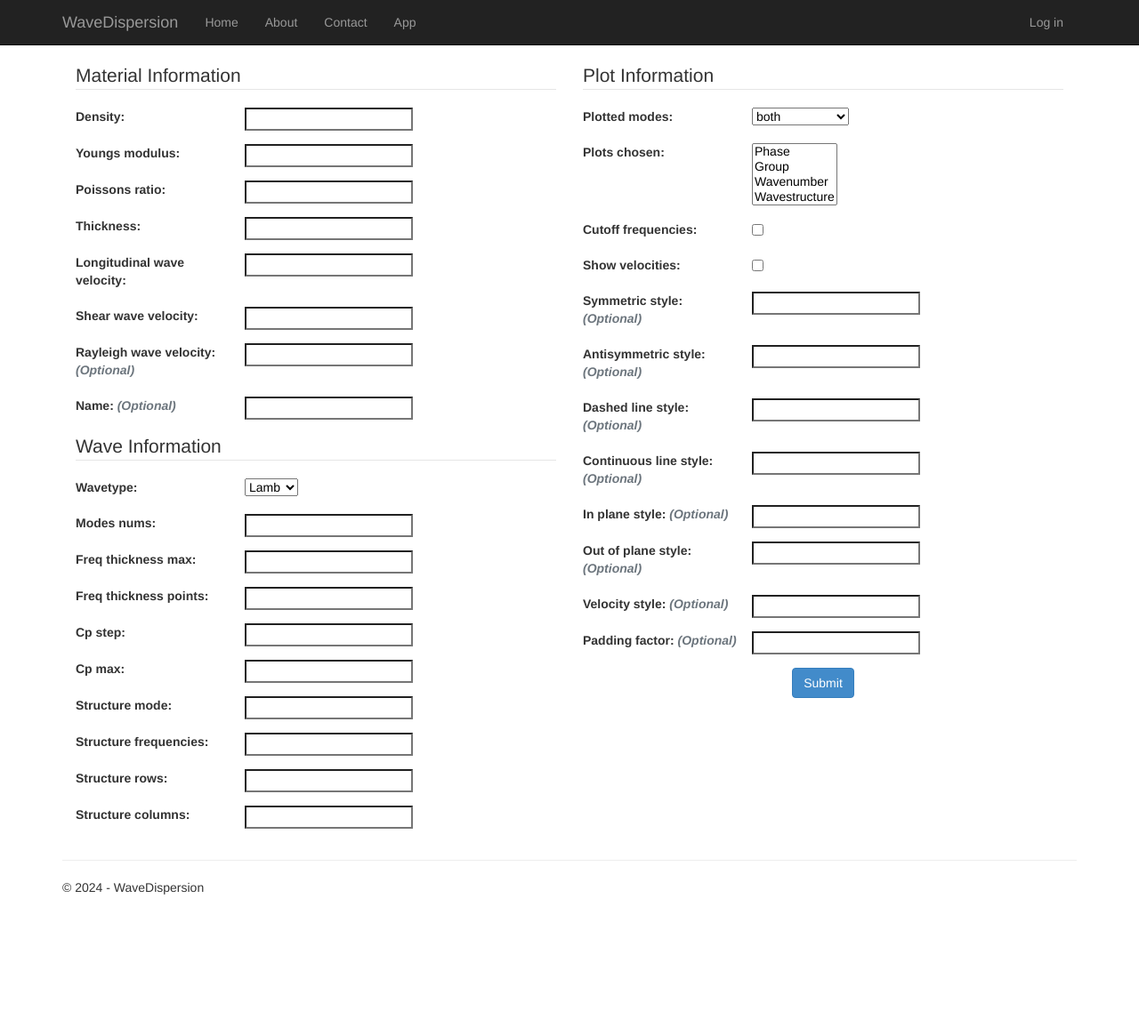
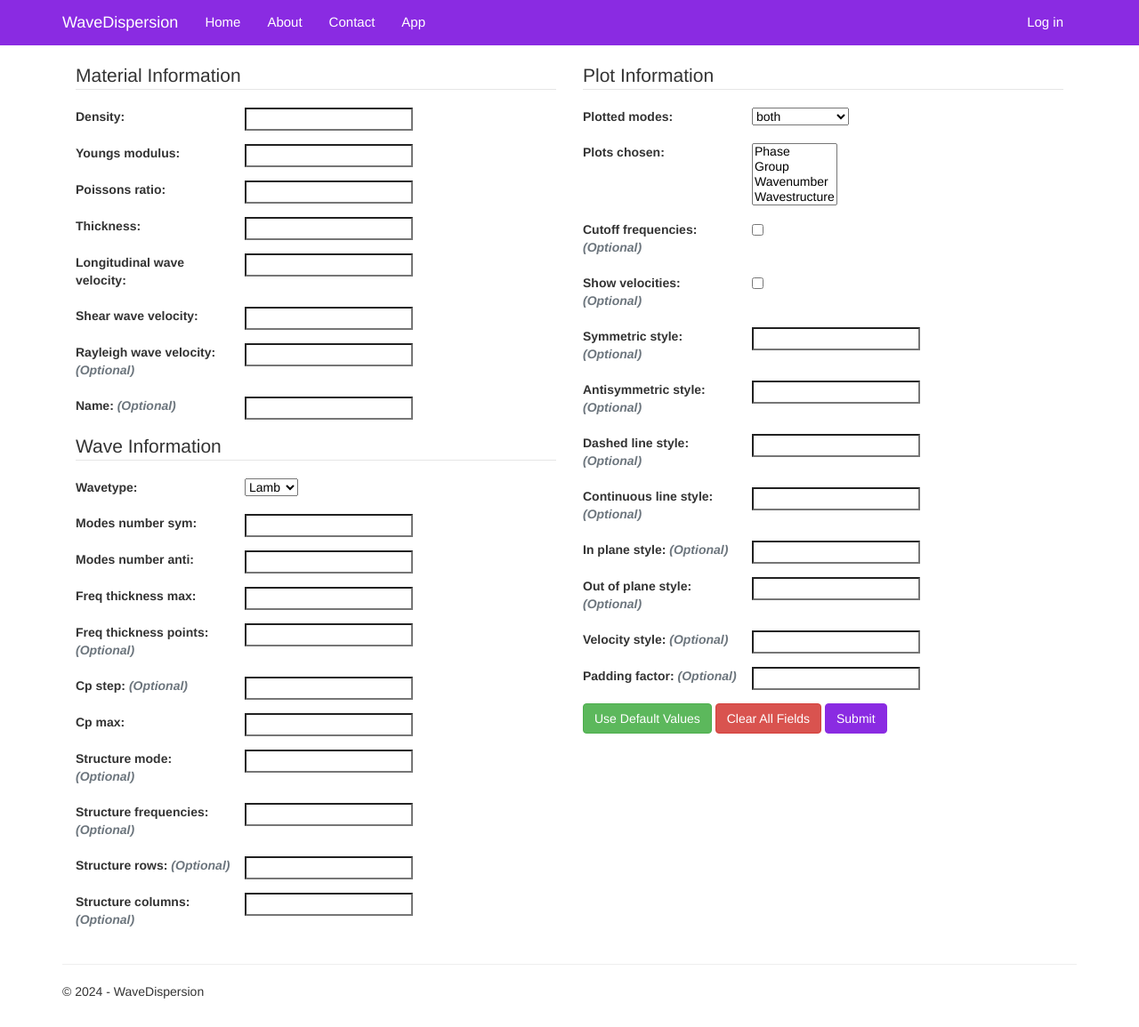
Before and after one commit to Spectyte5/MasterThesis, a Django app: page /app/ in a window 1280 px wide. Shown: the whole page at 89% size. Before the commit the page ends 1006 px from the top, so only its background shows below. Run offline with Django 3.2, Linux system fonts and the light colour scheme; some libraries are stand-ins or nearby versions.

Commit message:
Add a lot of options to the website code

```diff
--- a/MasterThesis/MasterThesis/settings.py
+++ b/MasterThesis/MasterThesis/settings.py
@@ -111,3 +111,7 @@ USE_TZ = True
 # https://docs.djangoproject.com/en/2.1/howto/static-files/
 STATIC_URL = '/static/'
 STATIC_ROOT = posixpath.join(*(BASE_DIR.split(os.path.sep) + ['static']))
+
+# Media files
+MEDIA_URL = '/media/'
+MEDIA_ROOT = os.path.join(BASE_DIR, 'media')
--- a/MasterThesis/MasterThesis/urls.py
+++ b/MasterThesis/MasterThesis/urls.py
@@ -6,6 +6,8 @@ from datetime import datetime
 from django.urls import path
 from django.contrib import admin
 from django.contrib.auth.views import LoginView, LogoutView
+from django.conf import settings
+from django.conf.urls.static import static
 from app import forms, views
 
 
@@ -28,4 +30,4 @@ urlpatterns = [
     path('logout/', LogoutView.as_view(next_page='/'), name='logout'),
     path('admin/', admin.site.urls),
     path('app/', views.app, name='app'),
-]
+] + static(settings.MEDIA_URL, document_root=settings.MEDIA_ROOT)
--- a/MasterThesis/app/forms.py
+++ b/MasterThesis/app/forms.py
@@ -1,13 +1,14 @@
 """
 Definition of forms.
 """
-
+import sys, os, shutil, ast
 from django import forms
 from django.contrib.auth.forms import AuthenticationForm
 from django.utils.translation import ugettext_lazy as _
+from django.conf import settings
 # temporary
-import sys
 sys.path.append("../../WaveDispersion")
+# temporary
 from Material import Material
 from Plot import Plot
 from Wave import Lambwave, Shearwave
@@ -42,40 +43,53 @@ PLOTTYPE_CHOICES =(
 )
 
 class MaterialForm(forms.Form):
-    density = forms.FloatField()
-    youngs_modulus = forms.FloatField()
-    poissons_ratio = forms.FloatField()
-    thickness = forms.FloatField()
-    longitudinal_wave_velocity = forms.FloatField()
-    shear_wave_velocity = forms.FloatField()
-    rayleigh_wave_velocity = forms.FloatField(required=False)
-    name = forms.CharField(max_length=50, required=False)
+    density = forms.FloatField(initial=2700)
+    youngs_modulus = forms.FloatField(initial=68.9e9)
+    poissons_ratio = forms.FloatField(initial=0.33)
+    thickness = forms.FloatField(initial=1e-2)
+    longitudinal_wave_velocity = forms.FloatField(initial=6130)
+    shear_wave_velocity = forms.FloatField(initial=3130)
+    rayleigh_wave_velocity = forms.FloatField(initial=2881.6, required=False)
+    name = forms.CharField(max_length=50, initial='Aluminum', required=False)
 
 class WaveForm(forms.Form):
-    wavetype = forms.ChoiceField(choices=WAVETYPE_CHOICES)
-    modes_nums = forms.CharField(max_length=50)
-    freq_thickness_max = forms.IntegerField()
-    freq_thickness_points = forms.IntegerField()
-    cp_step = forms.IntegerField()
-    cp_max = forms.IntegerField()
-    structure_mode = forms.CharField(max_length=3, min_length=3)
-    structure_frequencies = forms.CharField(max_length=50)
-    structure_rows = forms.IntegerField()
-    structure_columns = forms.IntegerField()
+    wavetype = forms.ChoiceField(choices=WAVETYPE_CHOICES, initial=1)
+    modes_number_sym = forms.IntegerField(initial=5)
+    modes_number_anti = forms.IntegerField(initial=5)
+    freq_thickness_max = forms.IntegerField(initial=10000)
+    freq_thickness_points = forms.IntegerField(initial=100, required=False)
+    cp_step = forms.IntegerField(initial=100, required=False)
+    cp_max = forms.IntegerField(initial=12000)
+    structure_mode = forms.CharField(initial='S_0', max_length=3, min_length=3, required=False)
+    structure_frequencies = forms.CharField(initial=[500, 1000, 1500, 2000, 2500, 3000], max_length=50, required=False)
+    structure_rows = forms.IntegerField(initial=3, required=False)
+    structure_columns = forms.IntegerField(initial=2, required=False)
 
 class PlotForm(forms.Form):
-    plotted_modes = forms.ChoiceField(choices=MODETYPE_CHOICES)
-    plots_chosen = forms.MultipleChoiceField(choices=PLOTTYPE_CHOICES)
-    cutoff_frequencies = forms.BooleanField()
-    show_velocities = forms.BooleanField()
-    symmetric_style = forms.CharField(max_length=150, required=False)
-    antisymmetric_style = forms.CharField(max_length=150, required=False)
-    dashed_line_style = forms.CharField(max_length=150, required=False)
-    continuous_line_style = forms.CharField(max_length=150, required=False)
-    in_plane_style = forms.CharField(max_length=150, required=False)
-    out_of_plane_style = forms.CharField(max_length=150, required=False)
-    velocity_style = forms.CharField(max_length=150, required=False)
-    padding_factor = forms.CharField(max_length=150, required=False)
+    plotted_modes = forms.ChoiceField(choices=MODETYPE_CHOICES, initial=1)
+    plots_chosen = forms.MultipleChoiceField(choices=PLOTTYPE_CHOICES, initial=1)
+    cutoff_frequencies = forms.BooleanField(required=False)
+    show_velocities = forms.BooleanField(required=False)
+    symmetric_style = forms.CharField(max_length=150, required=False, initial="{'color': 'green', 'linestyle': '-'}")
+    antisymmetric_style = forms.CharField(max_length=150, required=False, initial="{'color': 'purple', 'linestyle': '--'}")
+    dashed_line_style = forms.CharField(max_length=150, required=False, initial="{'color': 'black', 'linestyle': '--', 'linewidth': 0.5}")
+    continuous_line_style = forms.CharField(max_length=150, required=False, initial="{'color': 'black', 'linestyle': '-', 'linewidth': 0.75}")
+    in_plane_style = forms.CharField(max_length=150, required=False, initial="{'color': 'green', 'linestyle': '-', 'label': 'In plane'}")
+    out_of_plane_style = forms.CharField(max_length=150, required=False, initial="{'color': 'purple', 'linestyle': '--', 'label': 'Out of plane'}")
+    velocity_style = forms.CharField(max_length=150, required=False, initial="{'color': 'black', 'va': 'center'}")
+    padding_factor = forms.CharField(max_length=150, required=False, initial="{'x' : 1.00, 'y' : 1.05}")
+
+def clear_media_directory():
+    media_root = settings.MEDIA_ROOT
+    try:
+        shutil.rmtree(media_root)
+        print(f"Media directory '{media_root}' cleared successfully.")
+        os.makedirs(media_root)
+    except FileNotFoundError:
+        print(f"Media directory '{media_root}' not found.")
+    except Exception as e:
+        print(f"Error occurred while clearing media directory: {e}")
+
 
 def get_input_from_form(form):
     # load Material data from input
@@ -85,31 +99,51 @@ def get_input_from_form(form):
     thickness = form[0].cleaned_data["thickness"]
     velocities = (form[0].cleaned_data["longitudinal_wave_velocity"], form[0].cleaned_data["shear_wave_velocity"], form[0].cleaned_data["rayleigh_wave_velocity"])
     name = form[0].cleaned_data["name"]
-    material = Material(density, youngs_modulus, poissons_ratio, thickness, velocities, name)
+    material = Material(density, youngs_modulus, poissons_ratio, thickness, *velocities, name)
 
     # load Wave data from input
     wavetype = dict(WAVETYPE_CHOICES).get(form[1].cleaned_data["wavetype"])
-    cp_freq_params = (form[1].cleaned_data["modes_nums"], form[1].cleaned_data["freq_thickness_max"], \
-                     form[1].cleaned_data["freq_thickness_points"], form[1].cleaned_data["cp_step"], form[1].cleaned_data["cp_max"])
-    structure_mode  = form[1].cleaned_data["increasing_mode"]
+    modes_num = (form[1].cleaned_data["modes_number_sym"], form[1].cleaned_data["modes_number_anti"])
+    cp_freq_params = (form[1].cleaned_data["freq_thickness_max"],form[1].cleaned_data["freq_thickness_points"], \
+                      form[1].cleaned_data["cp_step"], form[1].cleaned_data["cp_max"])
+    structure_mode  = form[1].cleaned_data["structure_mode"]
     structure_frequencies  = eval(form[1].cleaned_data["structure_frequencies"])
     structure_rows = form[1].cleaned_data["structure_rows"]
     structure_columns = form[1].cleaned_data["structure_columns"]
     if wavetype == "Lamb":
-        wave = Lambwave(material, cp_freq_params, structure_mode, structure_frequencies, structure_rows, structure_columns)
+        wave = Lambwave(material, modes_num, *cp_freq_params, structure_mode, structure_frequencies, structure_rows, structure_columns)
     else:
-        wave = Shearwave(material, cp_freq_params, structure_mode, structure_frequencies, structure_rows, structure_columns)
+        wave = Shearwave(material, modes_num, *cp_freq_params, structure_mode, structure_frequencies, structure_rows, structure_columns)
 
     # load Plot data from input
-    plotted_modes = dict(MODETYPE_CHOICES).get(form.cleaned_data["plotted_modes"])
+    plotted_modes = dict(MODETYPE_CHOICES).get(form[2].cleaned_data["plotted_modes"])
     plots_chosen = form[2].cleaned_data["plots_chosen"]
-    kwargs = (form[2].cleaned_data["cutoff_frequencies"], form[2].cleaned_data["show_velocities"], form[2].cleaned_data["symmetric_style"], \
-              form[2].cleaned_data["antisymmetric_style"], form[2].cleaned_data["dashed_line_style"], form[2].cleaned_data["continuous_line_style"], \
-              form[2].cleaned_data["in_plane_style"], form[2].cleaned_data["out_of_plane_style"], form[2].cleaned_data["velocity_style"], \
-              form[2].cleaned_data["padding_factor"])
-    plotter = Plot(wave, plotted_modes, kwargs)
+
+    # Create a dictionary of kwargs excluding empty values
+    kwargs = {
+    field: ast.literal_eval(form[2].cleaned_data[field])
+    for field in (
+        "symmetric_style","antisymmetric_style", "dashed_line_style",
+        "continuous_line_style","in_plane_style", "out_of_plane_style",
+        "velocity_style", "padding_factor" )
+    if form[2].cleaned_data[field] and form[2].cleaned_data[field] != 'None'
+    }
+
+    # Setup plotter with no gui backend
+    clear_media_directory()
+    plotter = Plot(wave, plotted_modes, path=settings.MEDIA_ROOT, **kwargs)
+    plotter.switch_backend()
+
     for choice in plots_chosen:
         plot = dict(PLOTTYPE_CHOICES).get(choice)
         plotter.add_plot(plot)
+
+    # Save plots and txt
+    plot_files = plotter.save_plots()
+    plotter.close_all_plots()
+    txt_file = plotter.save_txt_results()
+    plots = [os.path.join(settings.MEDIA_URL, plot) for plot in plot_files ]
+    txt = os.path.join(settings.MEDIA_URL, os.path.basename(txt_file))
+
     # Return created objects
-    return plotter
+    return plots, txt
--- /dev/null
+++ b/MasterThesis/app/static/app/content/main.css
@@ -0,0 +1,75 @@
+.jumbotron {
+    background-color: #000000;
+    color: #ffffff;
+    padding-top: 50px;
+}
+
+.jumbotron .btn-primary {
+    background-color: #8a2be2;
+    border-color: #8a2be2;
+}
+
+.jumbotron .btn-primary:hover {
+    background-color: #7b1fa2;
+    border-color: #7b1fa2;
+}
+
+.row .btn-default {
+    background-color: #ffffff;
+    color: #000000;
+    border-color: #ffffff;
+}
+
+.row .btn-default:hover {
+    background-color: #f0f0f0;
+    color: #000000;
+    border-color: #f0f0f0;
+}
+
+.navbar {
+    background-color: #8a2be2;
+    border-color: #8a2be2;
+}
+
+.navbar-nav li a {
+    color: #ffffff !important;
+    font-size: 15px;
+}
+
+.navbar-brand {
+    color: #ffffff !important;
+    font-size: 18px;
+}
+
+.navbar-nav li a:hover {
+    color: #cccccc !important;
+}
+
+.navbar-toggle .icon-bar {
+    background-color: #ffffff;
+}
+
+.btn-custom {
+    background-color: #8a2be2;
+    border-color: #8a2be2;
+    color: #ffffff;
+}
+
+.btn-custom:hover {
+    background-color: #7b1fa2;
+    border-color: #7b1fa2;
+    color: #ffffff;
+}
+
+a {
+    color: #8a2be2;
+}
+
+a:hover {
+    color: #d1c4e9;
+}
+
+.button-container {
+    display: flex;
+    justify-content: center;
+}
--- a/MasterThesis/app/templates/app/app.html
+++ b/MasterThesis/app/templates/app/app.html
@@ -7,12 +7,12 @@
         <style>
             /* Custom CSS to reduce padding between label and field */
             .custom-label {
-                padding-right: 1px; /* Adjust this value as needed */
+                padding-right: 1px;
             }
 
             .optional-label {
                 font-style: italic;
-                color: #6c757d; /* Adjust this color as needed */
+                color: #6c757d;
             }
         </style>
         <div class="container">
@@ -52,15 +52,37 @@
                             </div>
                         </div>
                         {% endfor %}
+                        <div class="form-group row mt-3">
+                            <div class="col-sm-8">
+                                <button class="btn btn-success" type="button" onclick="populateDefaultValues()">Use Default Values</button>
+                                <button class="btn btn-danger ml-2" type="button" onclick="clearAllFields()">Clear All Fields</button>
+                                <button class="btn btn-custom ml-2" type="submit">Submit</button>
+                            </div>
+                        </div>
                     </fieldset>
-                    <div class="form-group row mt-3">
-                        <div class="col-sm-12 text-center">
-                            <button class="btn btn-primary" type="submit">Submit</button>
-                        </div>
-                    </div>
                 </div>
             </div>
         </div>
     </form>
 </div>
+<script>
+    function populateDefaultValues() {
+        {% for field in material_form %}
+            document.getElementById("{{ field.id_for_label }}").value = "{{ field.initial }}";
+        {% endfor %}
+        {% for field in wave_form %}
+            document.getElementById("{{ field.id_for_label }}").value = "{{ field.initial }}";
+        {% endfor %}
+        {% for field in plot_form %}
+            document.getElementById("{{ field.id_for_label }}").value = "{{ field.initial|escapejs }}";
+        {% endfor %}
+    }
+
+    function clearAllFields() {
+        var inputFields = document.querySelectorAll('input:not([name="csrfmiddlewaretoken"])');
+        inputFields.forEach(function(field) {
+            field.value = '';
+        });
+    }
+</script>
 {% endblock %}
--- a/MasterThesis/app/templates/app/layout.html
+++ b/MasterThesis/app/templates/app/layout.html
@@ -7,6 +7,7 @@
     {% load staticfiles %}
     <link rel="stylesheet" type="text/css" href="{% static 'app/content/bootstrap.min.css' %}" />
     <link rel="stylesheet" type="text/css" href="{% static 'app/content/site.css' %}" />
+    <link rel="stylesheet" type="text/css" href="{% static 'app/content/main.css' %}" />
     <script src="{% static 'app/scripts/modernizr-2.6.2.js' %}"></script>
 </head>
 
--- a/MasterThesis/app/views.py
+++ b/MasterThesis/app/views.py
@@ -26,8 +26,7 @@ def contact(request):
         request,
         'app/contact.html',
         {
-            'title':'Contact Information',
-            'message':'If any questions arise, the author can be contacted via AGH email.',
+            'title':'Contact',
             'year':datetime.now().year,
         }
     )
@@ -58,11 +57,8 @@ def process_form(request):
     wave_form = WaveForm(request.POST, prefix='wave')
     plot_form = PlotForm(request.POST, prefix='plot')
     if material_form.is_valid() and wave_form.is_valid() and plot_form.is_valid():
-        plotter = get_input_from_form([material_form, wave_form, plot_form])
-        plots = plotter.get_plots_as_data()
-        # Clear previous plots before adding new ones
-        request.session.pop('plots', None)
-        request.session['plots'] = plots
+        plots, txt = get_input_from_form([material_form, wave_form, plot_form])
+
         # parse data
         return render(
             request,
@@ -72,6 +68,7 @@ def process_form(request):
                 'message': 'Your result page.',
                 'year': datetime.now().year,
                 'plots': plots,
+                'txt' : txt,
             }
         )
     else:
```
Also changed, not shown: MasterThesis/app/templates/app/contact.html (+4 -3 lines), MasterThesis/app/templates/app/index.html (+4 -4 lines), MasterThesis/app/templates/app/result.html (+22 -5 lines), 2 other files.
